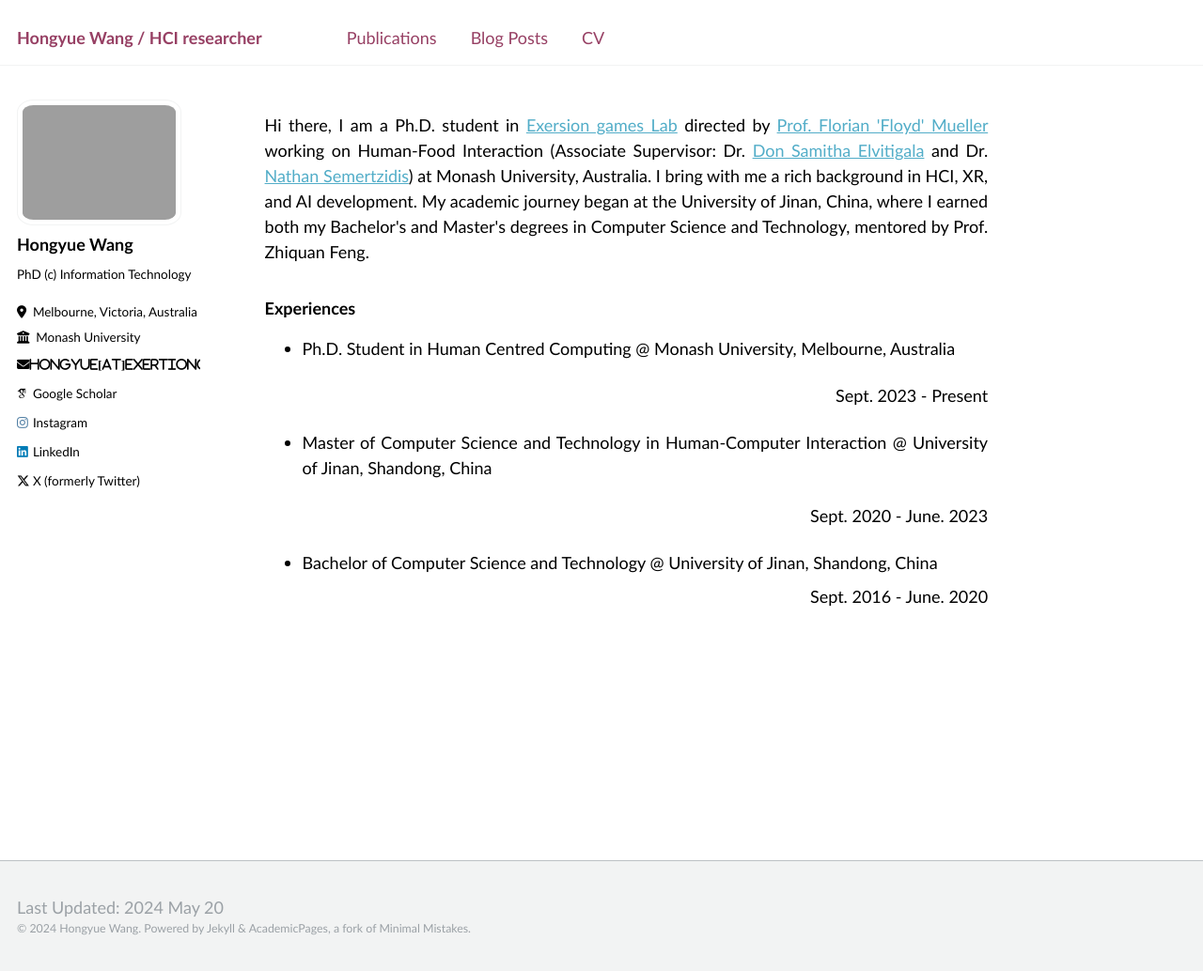
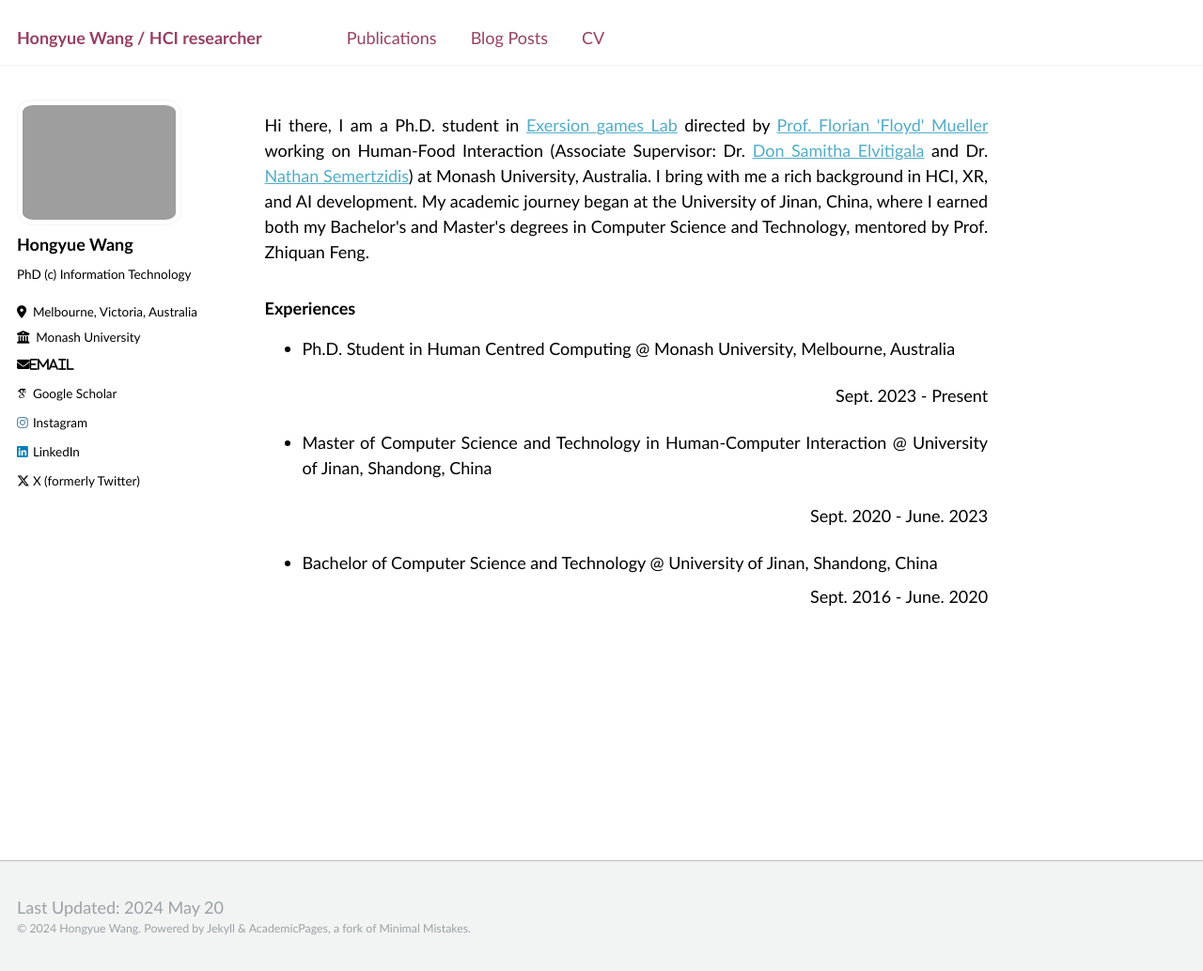
Before and after one commit to hongyue-howard-wang/hongyue-howard-wang.github.io, a Jekyll site: the page built from _pages/about.md, in a window 1280 px wide and 1034 px high. Shown: the whole window at 94% size. Built offline with Jekyll 4.4.1, drawn with Linux system fonts in a browser that asks for light colours; some web fonts are replaced.

Commit message:
Update ui-text.yml

```diff
--- a/_data/ui-text.yml
+++ b/_data/ui-text.yml
@@ -25,7 +25,7 @@ en: &DEFAULT_EN
   feed_label                 : "Feed"
   powered_by                 : "Powered by"
   website_label              : "Website"
-  email_label                : "hongyue[at]exertiongameslab.org"
+  email_label                : "Email"
   recent_posts               : "Recent Posts"
   undefined_wpm              : "Undefined parameter words_per_minute at _config.yml"
   comment_form_info          : "Your email address will not be published. Required fields are marked"
```
